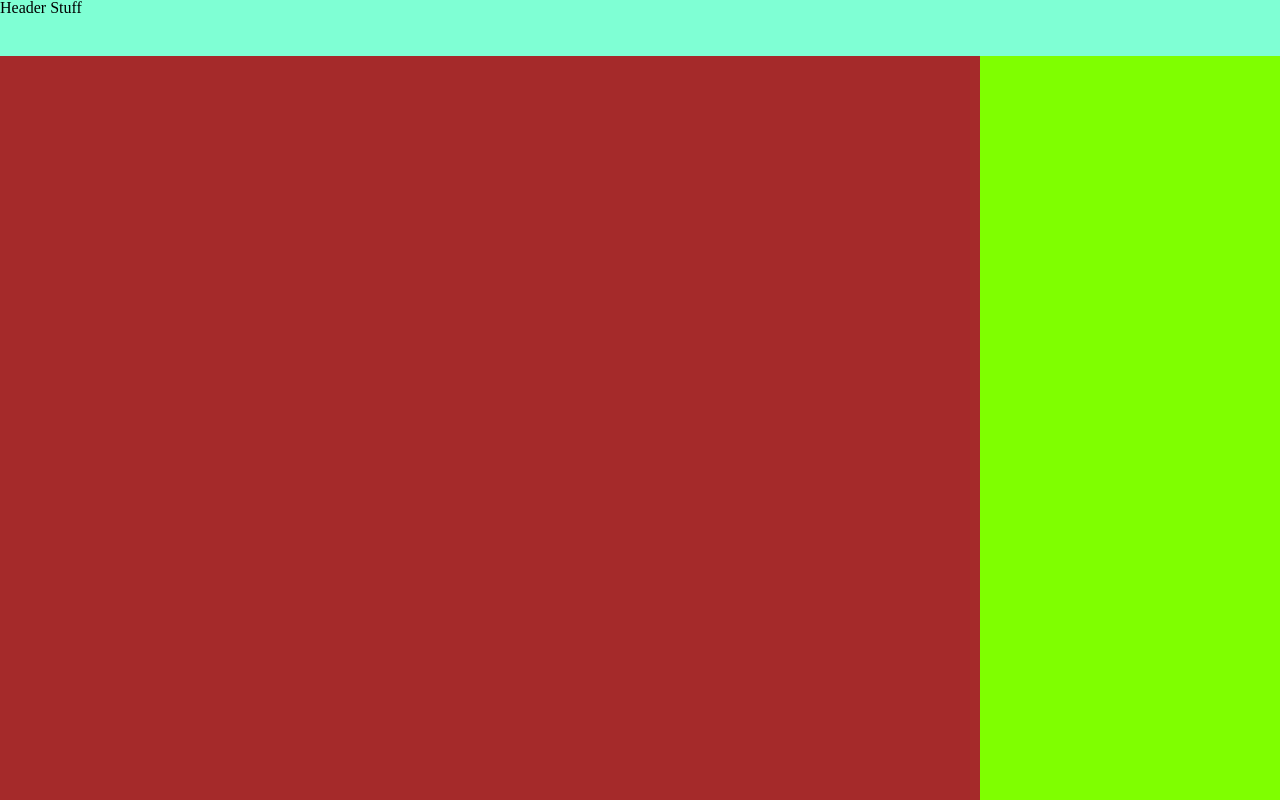
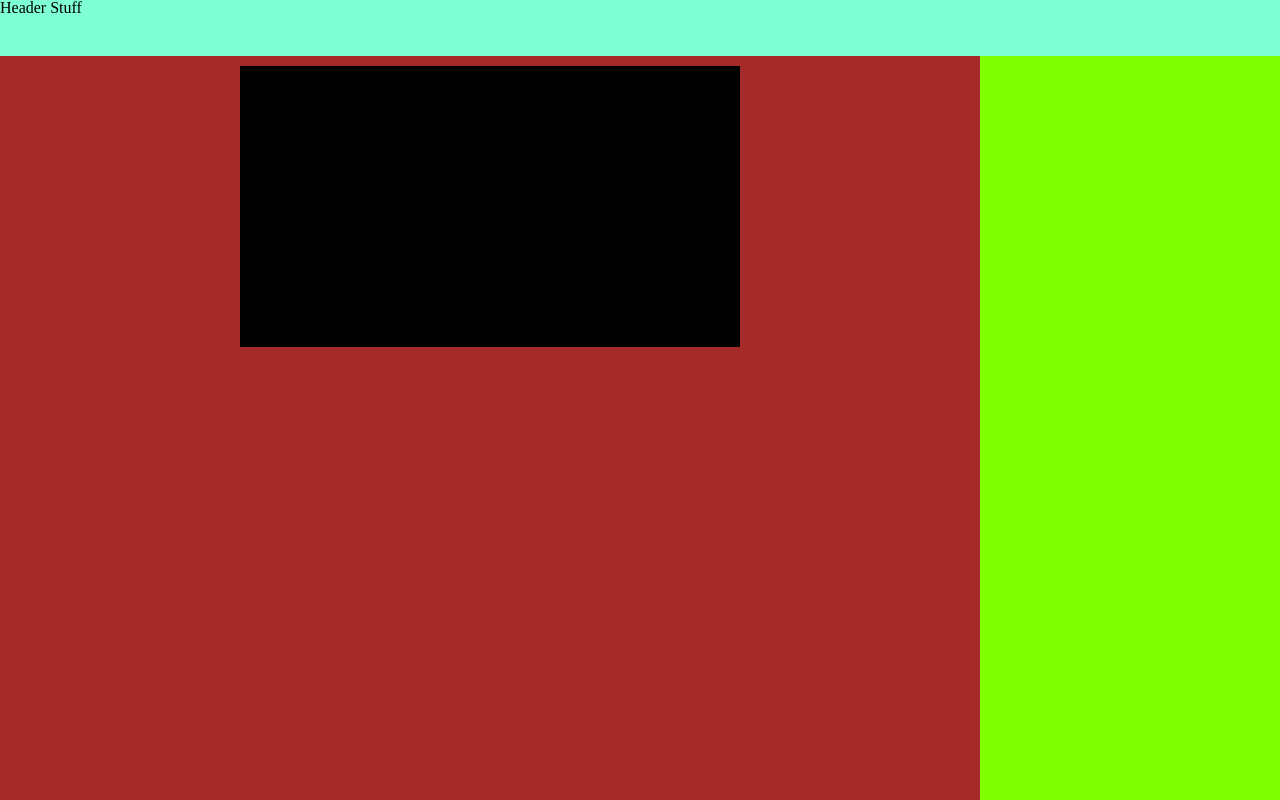
Before and after one commit to JaredHammond/youtube-copy, a plain HTML site: page index.html in a window 1280 px wide. Shown: the top 800 px of the page. Drawn offline with Linux system fonts and the light colour scheme.

Commit message:
Moved to flex container for entire page

```diff
--- a/index.html
+++ b/index.html
@@ -7,17 +7,17 @@
     <body>
         <header>Header Stuff</header>
         <main>
-            <nav id='sidebar'></nav>
-            <div id='content'>
+            <div id='video-area'>
                 <div id='video-wrapper'>
                     <div id='video'></div>
                 </div>
                 <section id='title'></section>
-                <section id='comment-area'>
-                    <div id='comment-box'></div>
-                    <div id='comments'></div>
-                </section>
             </div>
+            <div id='sidebar'></div>
+            <section id='comment-area'>
+                <div id='comment-box'></div>
+                <div id='comments'></div>
+            </section>
             <div id='comments'></div>
 
         </main>
--- a/style.css
+++ b/style.css
@@ -61,8 +61,10 @@ header {
 
 main {
     display: flex;
+    flex: auto auto;
+    flex-wrap: wrap;
     width: 100%;
-    height: 1000px;
+    height: 100%;
     background-color: brown;
     padding-top: 56px;
     margin-right: auto;
@@ -70,17 +72,15 @@ main {
 
 #sidebar {
     width: 300px;
-    height: 100%;
+    height: 1000px;
     background-color: chartreuse;
-    right: 0;
-    position: absolute;
 }
 
-#content {
+#video-area {
     background-color: cornflowerblue;
     height: 100%;
-    position: absolute;
-    left: 0;
+    min-width: 500px;
+    margin: 10px auto;
 }
 
 #video-wrapper {
```
